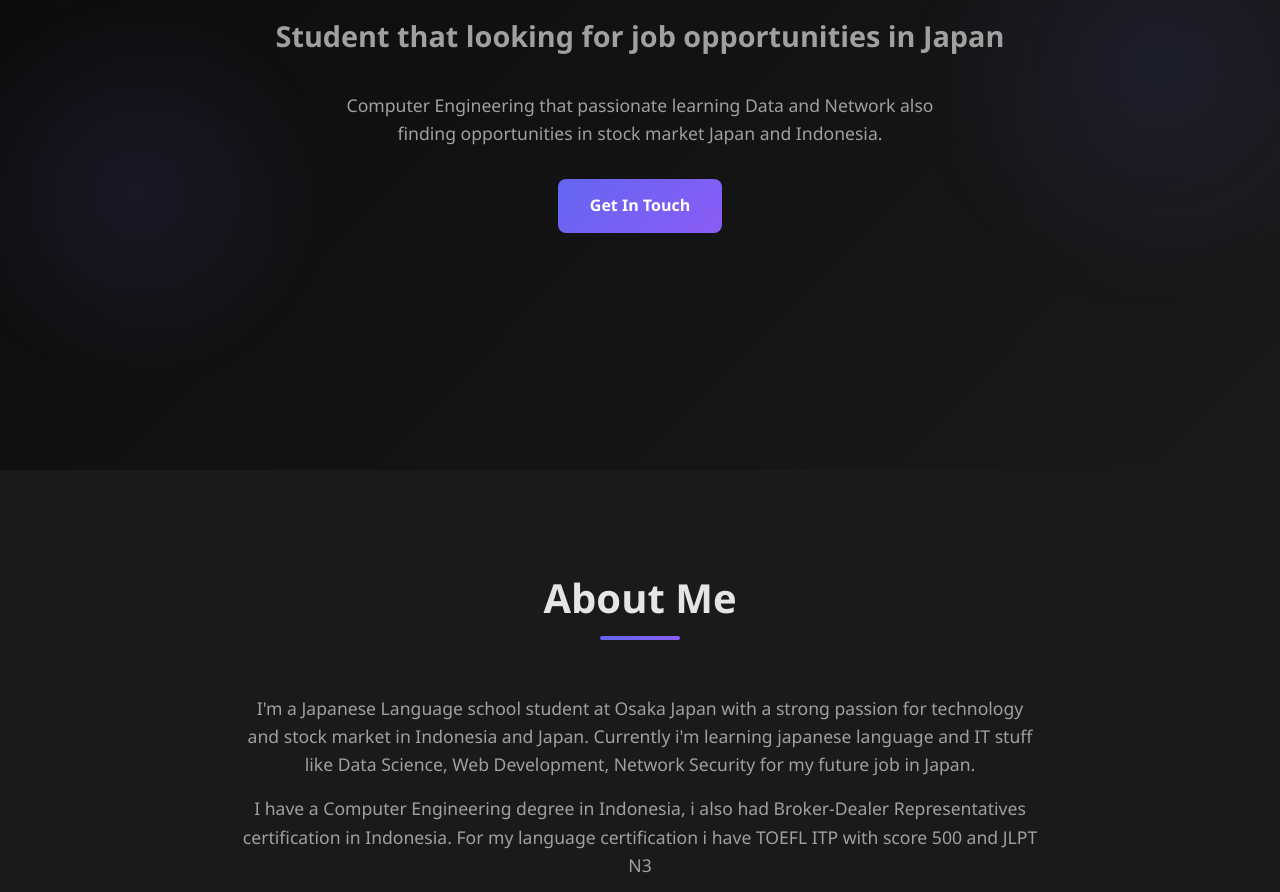
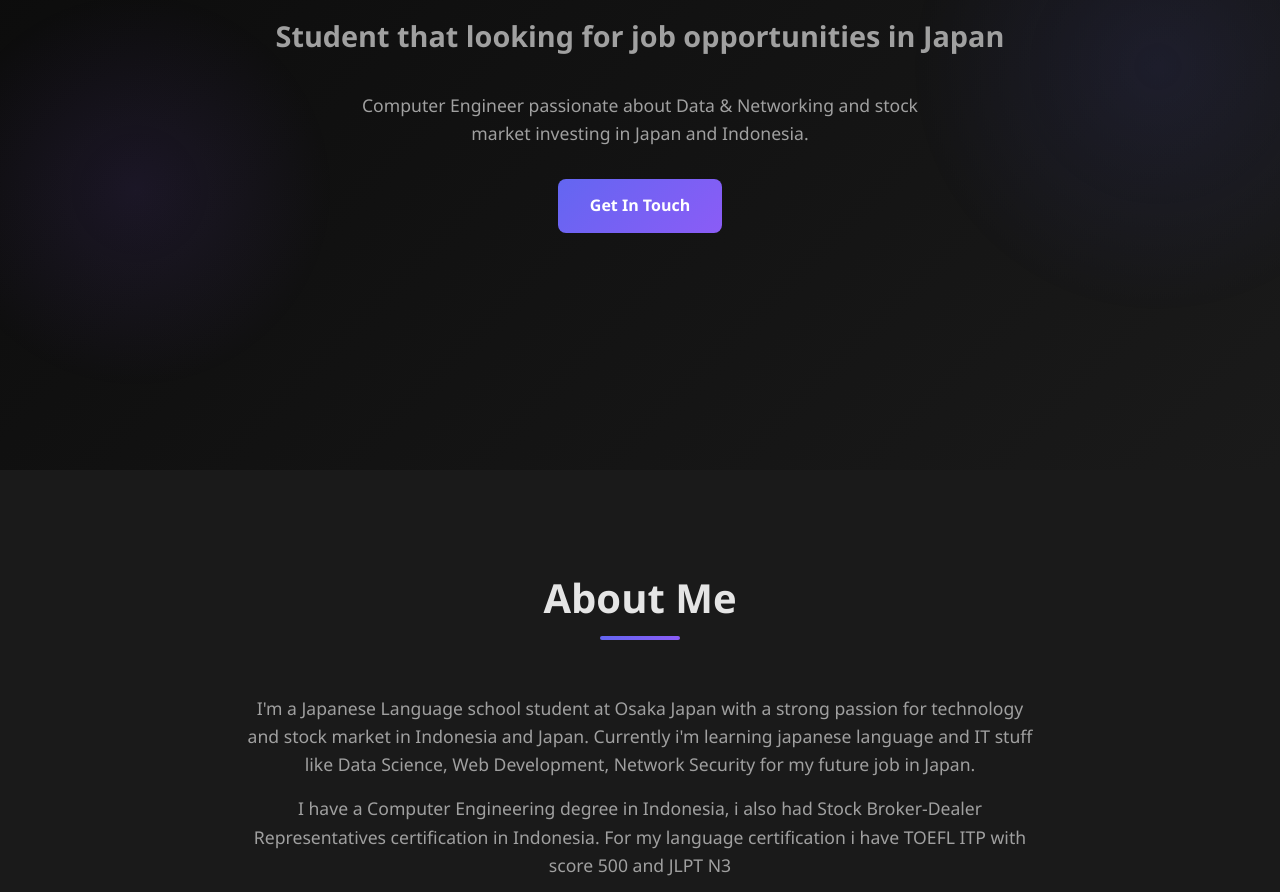
Before and after one commit to dragon384444/web-portofolio, a plain HTML site: page index.html in a window 1280 px wide. Shown: the part 330-1222 px from the top of the page. Drawn offline with Linux system fonts and the light colour scheme.

Commit message:
Update personal information and content
- Updated hero description and about section
- Added Japanese language content
- Updated contact description

Co-Authored-By: Claude Sonnet 4.5 <noreply@anthropic.com>

```diff
--- a/index.html
+++ b/index.html
@@ -39,7 +39,7 @@
             <div class="hero-content">
                 <h1 class="hero-title">Hi, I'm <span class="highlight">Rafif Nurmanda G</span></h1>
                 <h2 class="hero-subtitle">Student that looking for job opportunities in Japan</h2>
-                <p class="hero-description">Computer Engineering that passionate learning Data and Network also finding opportunities in stock market Japan and Indonesia.</p>
+                <p class="hero-description">Computer Engineer passionate about Data & Networking and stock market investing in Japan and Indonesia.</p>
                 <div class="hero-buttons">
                     <a href="#contact" class="btn btn-primary">Get In Touch</a>
                 </div>
@@ -53,7 +53,7 @@
             <h2 class="section-title">About Me</h2>
             <div class="about-content">
                 <p>I'm a Japanese Language school student at Osaka Japan with a strong passion for technology and stock market in Indonesia and Japan. Currently i'm learning japanese language and IT stuff like Data Science, Web Development, Network Security for my future job in Japan.</p>
-                <p>I have a Computer Engineering degree in Indonesia, i also had Broker-Dealer Representatives certification in Indonesia. For my language certification i have TOEFL ITP with score 500 and JLPT N3</p>
+                <p>I have a Computer Engineering degree in Indonesia, i also had Stock Broker-Dealer Representatives certification in Indonesia. For my language certification i have TOEFL ITP with score 500 and JLPT N3</p>
                 <p>Feel free to talk to me about games, anime, stock market and technology.</p>
                 <p>私は大阪の日本語学校に通う学生で、インドネシアと日本のテクノロジーと株式市場に強い情熱を持っています。現在、将来日本で仕事に就くために、日本語とデータサイエンス、Web開発、ネットワークセキュリティなどのIT関連を学んでいます。</p>
                 <p>インドネシアでコンピュータエンジニアリングの学位を取得し、インドネシアでブローカー・ディーラー・レップ（BDR）の資格も取得しています。語学資格としては、TOEFL ITP 500点とJLPT N3を取得しています。</p>
```
